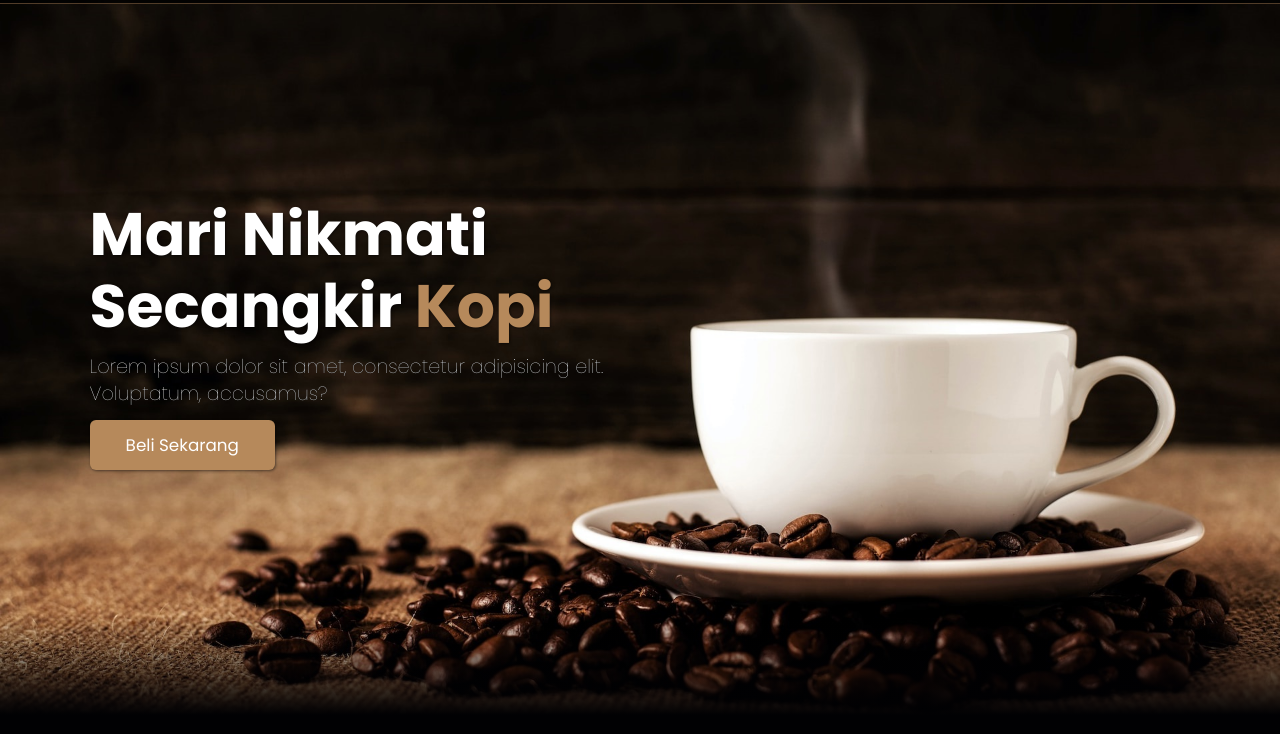
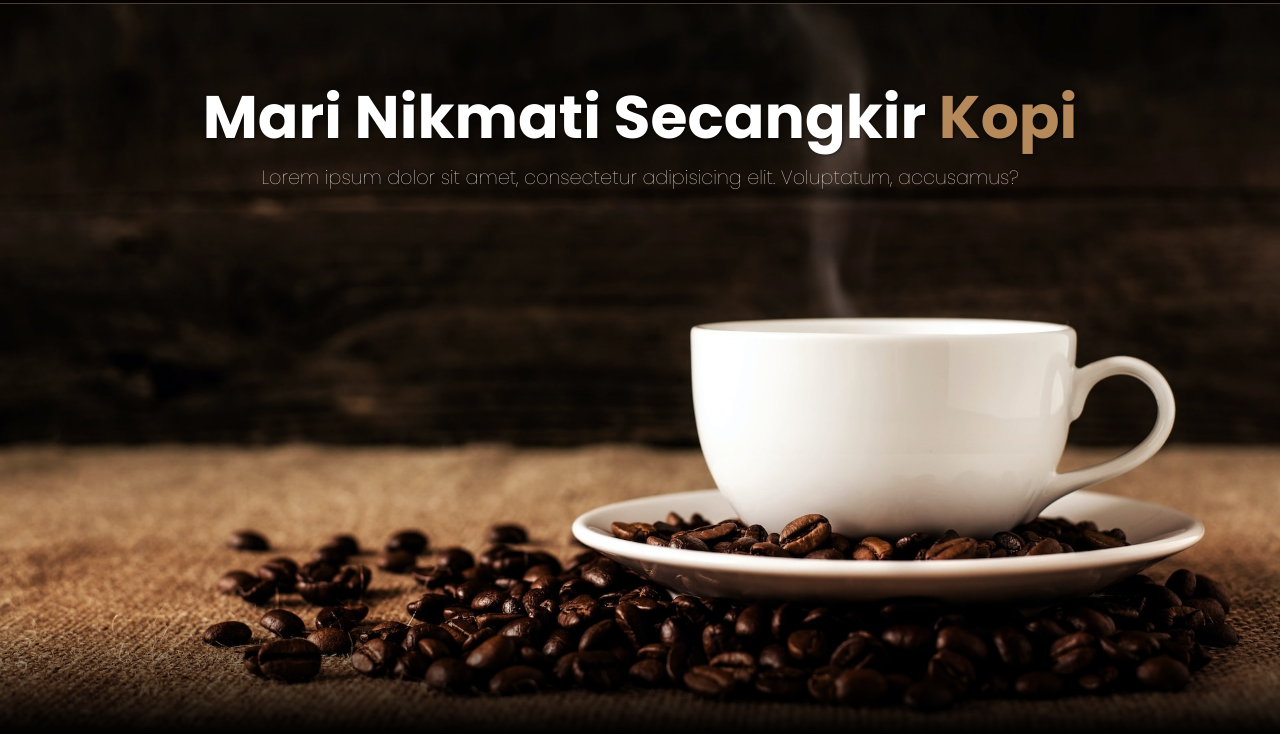
Before and after one commit to arisefendy/kedai-nusantara-coffee, a plain HTML site: page index.html in a window 1280 px wide. Shown: the part 66-800 px from the top of the page. Drawn offline with nearby package versions, Linux system fonts and the light colour scheme.

Commit message:
menambahkan css masking

```diff
--- a/css/style.css
+++ b/css/style.css
@@ -180,9 +180,11 @@ body {
   background-size: cover;
   background-position: center;
   position: relative;
+  -webkit-mask-image: linear-gradient(rgba(0, 0, 0, 1) 85%, rgba(0, 0, 0, 0));
+  mask-image: linear-gradient(rgba(0, 0, 0, 1) 85%, rgba(0, 0, 0, 0));
 }
 
-.hero::after {
+/* .hero::after {
   content: "";
   display: block;
   position: absolute;
@@ -194,11 +196,25 @@ body {
     rgba(1, 1, 3, 1) 8%,
     rgba(255, 255, 255, 0) 50%
   );
+} */
+
+.hero .mask-container {
+  position: absolute;
+  /* background: salmon; */
+  inset: 0;
+  -webkit-mask-image: url(../img/hero-bg-svg.svg);
+  -webkit-mask-repeat: no-repeat;
+  -webkit-mask-size: cover;
+  -webkit-mask-position: center;
 }
 
 .hero .content {
   padding: 1.4rem 7%;
-  max-width: 60rem;
+  /* max-width: 60rem; */
+  width: 100%;
+  text-align: center;
+  position: fixed;
+  top: 130px;
 }
 
 .hero .content h1 {
@@ -271,6 +287,10 @@ body {
 
 .about .row .about-img img {
   width: 100%;
+  -webkit-mask-image: url("../img/menu/splash.svg");
+  -webkit-mask-size: 75%;
+  -webkit-mask-repeat: no-repeat;
+  -webkit-mask-position: center;
 }
 
 .about .row .content {
--- a/index.html
+++ b/index.html
@@ -81,14 +81,15 @@
 
     <!-- Hero section start -->
     <section class="hero" id="home">
-      <main class="content">
-        <h1>Mari Nikmati Secangkir <span>Kopi</span></h1>
-        <p>
-          Lorem ipsum dolor sit amet, consectetur adipisicing elit. Voluptatum,
-          accusamus?
-        </p>
-        <a href="#" class="cta">Beli Sekarang</a>
-      </main>
+      <div class="mask-container">
+        <main class="content">
+          <h1>Mari Nikmati Secangkir <span>Kopi</span></h1>
+          <p>
+            Lorem ipsum dolor sit amet, consectetur adipisicing elit.
+            Voluptatum, accusamus?
+          </p>
+        </main>
+      </div>
     </section>
     <!-- Hero section end -->
 
```
Also changed, not shown: img/hero-bg-svg.svg (added), img/menu/coffee-beans.svg (added), img/menu/splash.svg (added).
